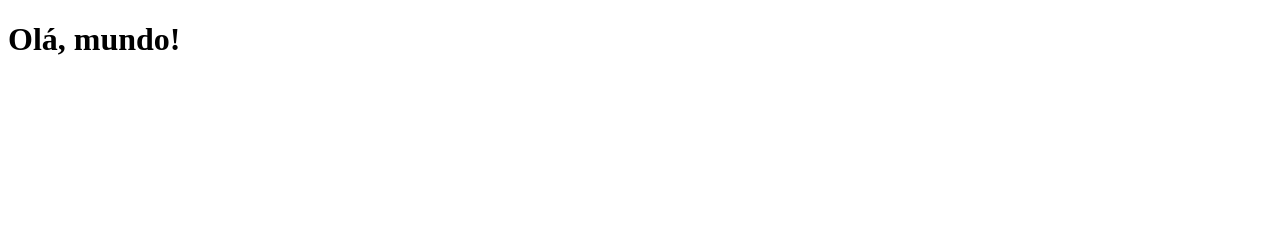
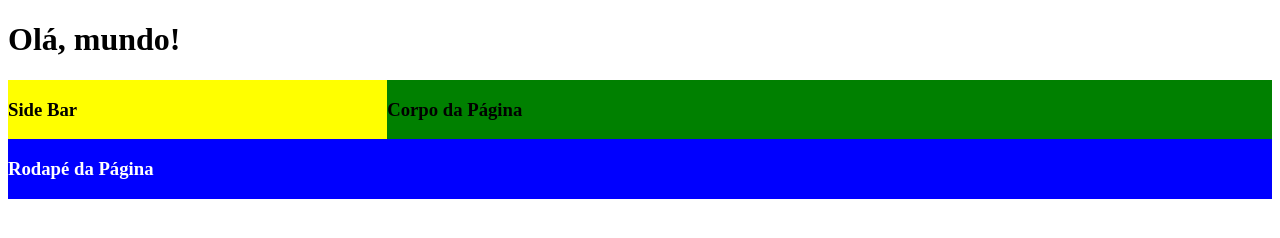
Before and after one commit to LeandroMMB/IntroducaoWeb, a plain HTML site: page index.html in a window 1280 px wide. Drawn offline with Linux system fonts and the light colour scheme.

Commit message:
introdução ao CSS

```diff
--- a/index.html
+++ b/index.html
@@ -11,6 +11,17 @@
 		<meta name="viewport" content="width=device-width, initial-scale=1.0">
 	</head>
 	<body> <!-- corpo da página -->
+		<header>
 		<h1>Olá, mundo!</h1>
+		</header>
+		<div style="width: 30%; background-color: yellow; float: left;">
+			<h3>Side Bar</h3>
+		</div>
+		<div style="width: 70%; background-color: green; float: left;">
+			<h3>Corpo da Página</h3>
+		</div>
+		<footer style="width: 100%; background-color: blue; float: left; color: white;">
+			<h3>Rodapé da Página<h3>
+		</footer>
 	</body>
 </html>
```
